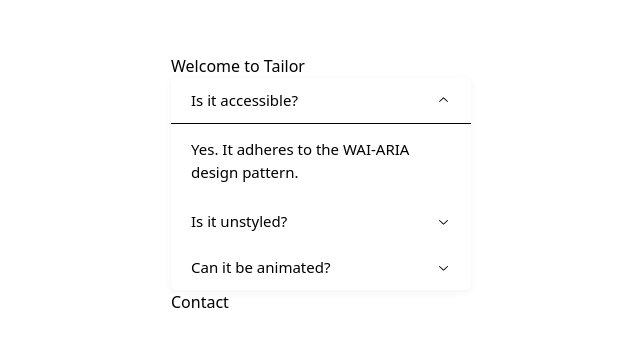
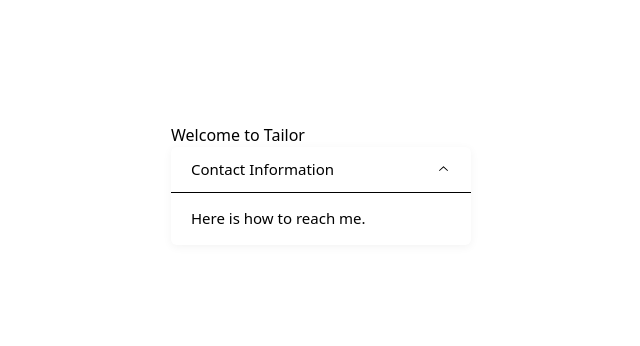
Before and after one commit to bluethreadmade/Career-Manager, a React (Vite) app in the folder client/: page / in a window 1280 px wide. Shown: the part 216-562 px from the top of the page, without its empty margins (319-959 px from the left). Built offline with nearby package versions, Linux system fonts and the light colour scheme.

Commit message:
structured accordian wrap and components

```diff
--- a/client/src/components/Accordian.jsx
+++ b/client/src/components/Accordian.jsx
@@ -1,92 +1,17 @@
-import * as React from "react";
-import classNames from "classnames";
+import React from "react";
 import { Accordion } from "radix-ui";
-import { ChevronDownIcon } from "@radix-ui/react-icons";
+import ContactSection from "./Sections/ContactSection";
 
-const AccordionDemo = () => (
+const AccordionWrap = () => (
   <Accordion.Root
     className="w-[300px] rounded-md bg-mauve6 shadow-[0_2px_10px] shadow-black/5"
     type="single"
     defaultValue="item-1"
     collapsible
   >
-		<AccordionItem value="item-1">
-			<AccordionTrigger>Is it accessible?</AccordionTrigger>
-			<AccordionContent>
-				Yes. It adheres to the WAI-ARIA design pattern.
-			</AccordionContent>
-		</AccordionItem>
-
-		<AccordionItem value="item-2">
-			<AccordionTrigger>Is it unstyled?</AccordionTrigger>
-			<AccordionContent>
-				Yes. It's unstyled by default, giving you freedom over the look and
-				feel.
-			</AccordionContent>
-		</AccordionItem>
-
-		<AccordionItem value="item-3">
-			<AccordionTrigger>Can it be animated?</AccordionTrigger>
-			<AccordionContent>
-				Yes! You can animate the Accordion with CSS or JavaScript.
-			</AccordionContent>
-		</AccordionItem>
+    <ContactSection />
+    {/* Add more items here if needed */}
   </Accordion.Root>
 );
 
-const AccordionItem = React.forwardRef(
-	({ children, className, ...props }, forwardedRef) => (
-		<Accordion.Item
-			className={classNames(
-				"mt-px overflow-hidden first:mt-0 first:rounded-t last:rounded-b focus-within:relative focus-within:z-10 focus-within:shadow-[0_0_0_2px] focus-within:shadow-mauve12",
-				className,
-			)}
-			{...props}
-			ref={forwardedRef}
-		>
-			{children}
-		</Accordion.Item>
-	),
-);
-AccordionItem.displayName = "AccordionItem";
-
-const AccordionTrigger = React.forwardRef(
-	({ children, className, ...props }, forwardedRef) => (
-		<Accordion.Header className="flex">
-			<Accordion.Trigger
-				className={classNames(
-					"group flex h-[45px] flex-1 cursor-default items-center justify-between bg-mauve1 px-5 text-[15px] leading-none text-violet11 shadow-[0_1px_0] shadow-mauve6 outline-none hover:bg-mauve2",
-					className,
-				)}
-				{...props}
-				ref={forwardedRef}
-			>
-				{children}
-				<ChevronDownIcon
-					className="text-violet10 transition-transform duration-300 ease-[cubic-bezier(0.87,_0,_0.13,_1)] group-data-[state=open]:rotate-180"
-					aria-hidden
-				/>
-			</Accordion.Trigger>
-		</Accordion.Header>
-	),
-);
-AccordionTrigger.displayName = "AccordionTrigger";
-
-const AccordionContent = React.forwardRef(
-	({ children, className, ...props }, forwardedRef) => (
-		<Accordion.Content
-			className={classNames(
-				"overflow-hidden bg-mauve2 text-[15px] text-mauve11 data-[state=closed]:animate-slideUp data-[state=open]:animate-slideDown",
-				className,
-			)}
-			{...props}
-			ref={forwardedRef}
-		>
-			<div className="px-5 py-[15px]">{children}</div>
-		</Accordion.Content>
-	),
-);
-AccordionContent.displayName = "AccordionContent";
-
-
-export default AccordionDemo;
+export default AccordionWrap;
--- /dev/null
+++ b/client/src/components/AccordianComponents.jsx
@@ -0,0 +1,55 @@
+import * as React from "react";
+import classNames from "classnames";
+import { Accordion } from "radix-ui";
+import { ChevronDownIcon } from "@radix-ui/react-icons";
+
+// Custom wrapper for Accordion.Item
+export const AccordionItem = React.forwardRef(({ children, className, ...props }, ref) => (
+  <Accordion.Item
+    className={classNames(
+      "mt-px overflow-hidden first:mt-0 first:rounded-t last:rounded-b focus-within:relative focus-within:z-10 focus-within:shadow-[0_0_0_2px] focus-within:shadow-mauve12",
+      className
+    )}
+    {...props}
+    ref={ref}
+  >
+    {children}
+  </Accordion.Item>
+));
+AccordionItem.displayName = "AccordionItem";
+
+// Custom wrapper for Accordion.Trigger
+export const AccordionTrigger = React.forwardRef(({ children, className, ...props }, ref) => (
+  <Accordion.Header className="flex">
+    <Accordion.Trigger
+      className={classNames(
+        "group flex h-[45px] flex-1 cursor-default items-center justify-between bg-mauve1 px-5 text-[15px] leading-none text-violet11 shadow-[0_1px_0] shadow-mauve6 outline-none hover:bg-mauve2",
+        className
+      )}
+      {...props}
+      ref={ref}
+    >
+      {children}
+      <ChevronDownIcon
+        className="text-violet10 transition-transform duration-300 ease-[cubic-bezier(0.87,_0,_0.13,_1)] group-data-[state=open]:rotate-180"
+        aria-hidden
+      />
+    </Accordion.Trigger>
+  </Accordion.Header>
+));
+AccordionTrigger.displayName = "AccordionTrigger";
+
+// Custom wrapper for Accordion.Content
+export const AccordionContent = React.forwardRef(({ children, className, ...props }, ref) => (
+  <Accordion.Content
+    className={classNames(
+      "overflow-hidden bg-mauve2 text-[15px] text-mauve11 data-[state=closed]:animate-slideUp data-[state=open]:animate-slideDown",
+      className
+    )}
+    {...props}
+    ref={ref}
+  >
+    <div className="px-5 py-[15px]">{children}</div>
+  </Accordion.Content>
+));
+AccordionContent.displayName = "AccordionContent";
--- a/client/src/components/Sections/ContactSection.jsx
+++ b/client/src/components/Sections/ContactSection.jsx
@@ -1,5 +1,10 @@
 /* DEPENDENCIES */
-import * as React from "react";
+import * as React from 'react'
+import {
+  AccordionItem,
+  AccordionTrigger,
+  AccordionContent,
+} from '../AccordianComponents'
 
 // Display a 2 column list of contact datapoints
 // with checkboxes or something to signify which should be displayed or not
@@ -7,13 +12,13 @@
 // in edit mode each datapoint should get a save icon, and a cancel icon and  get highligted if they've been changed
 
 /* FUNCTIONS */
-const ContactSection = () => {
-    return(
-		<div className="flex items-center">
-            <h1>Contact</h1>
+const ContactSection = () => (
+  <AccordionItem value="item-1">
+    <AccordionTrigger>Contact Information</AccordionTrigger>
+    <AccordionContent>
+      Here is how to reach me.
+    </AccordionContent>
+  </AccordionItem>
+)
 
-		</div>
-    );
-};
-
-export default ContactSection;
+export default ContactSection
--- a/client/src/pages/home.jsx
+++ b/client/src/pages/home.jsx
@@ -1,18 +1,13 @@
 /* DEPENDENCIES */
-import React from 'react';
-import AccordionDemo from '../components/Accordian';
-import ContactSection from '../components/sections/ContactSection';
+import React from 'react'
+import AccordionWrap from '../components/Accordian'
 
 /* HOMEPAGE */
-function Home(){
-
+function Home() {
   return (
-    <div id="homepage" >
-        <h1>
-          Welcome to Tailor
-        </h1>
-        <AccordionDemo></AccordionDemo>
-        <ContactSection></ContactSection>
+    <div id="homepage">
+      <h1>Welcome to Tailor</h1>
+      <AccordionWrap></AccordionWrap>
     </div>
   )
 }
```
Lines whose indentation alone changed are shown as unchanged.
